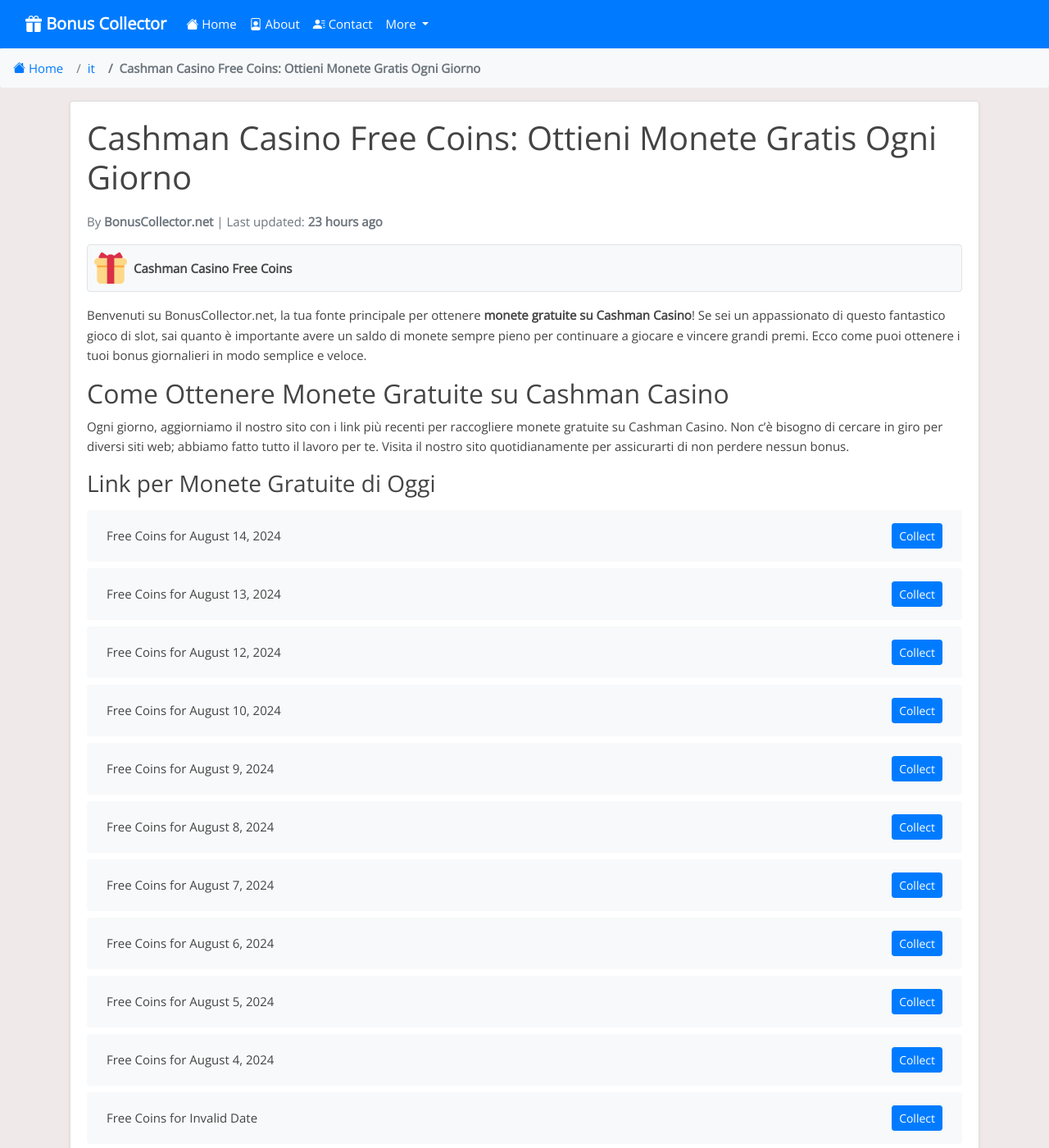
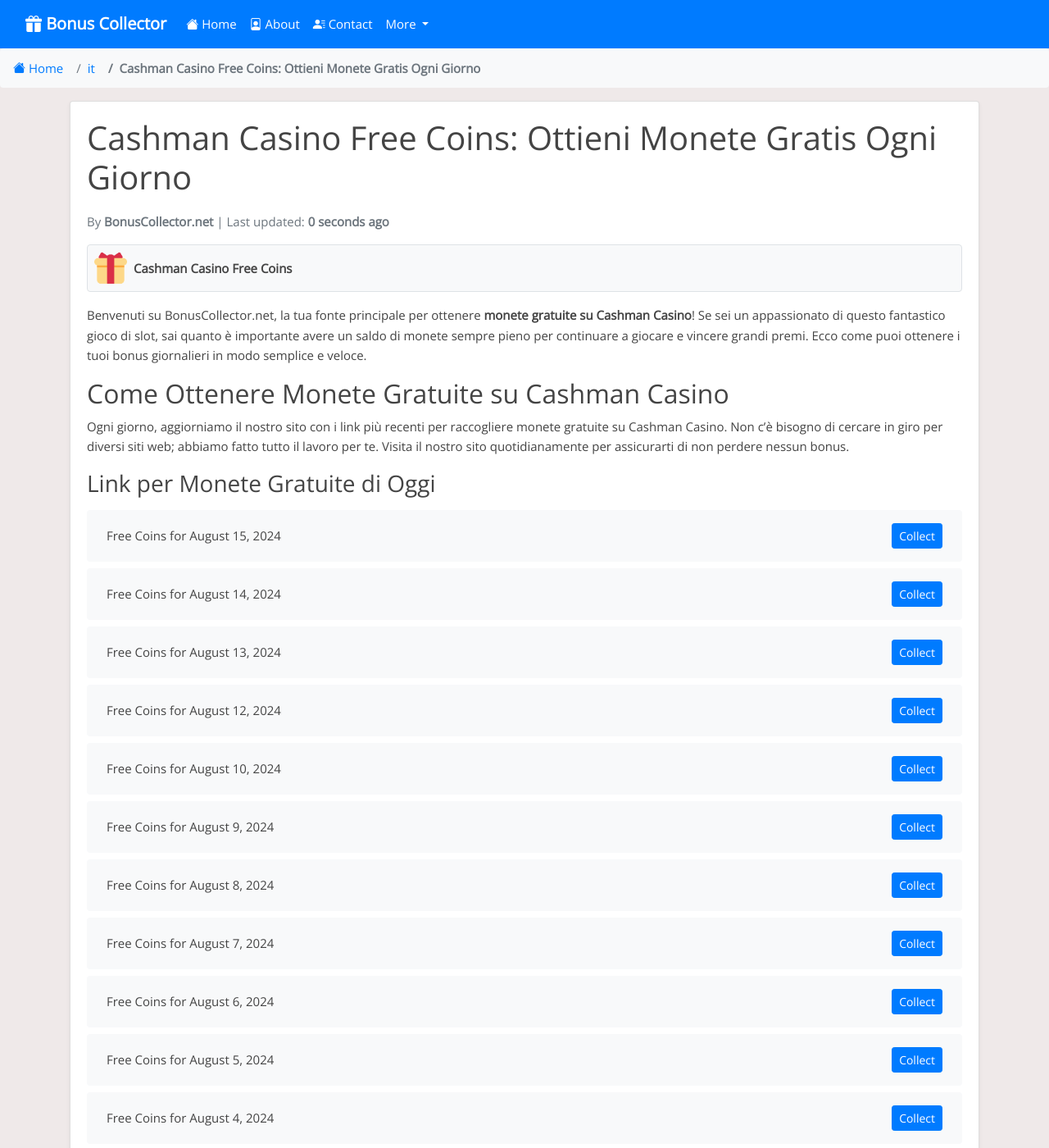
Before and after one commit to Prollad99/bs-net, a Jekyll site: the page built from it/_posts/2024-07-23-cashman-casino.md, in a window 1280 px wide and 1400 px high. Shown: the whole window at 82% size. Built offline with Jekyll 4.4.1, drawn with Linux system fonts in a browser that asks for light colours; nearby versions of some CDN libraries; comment, search, counter and statistics services are not loaded.

Commit message:
Update cashman-casino reward links and last modified date

```diff
--- a/_data/include_files.yml
+++ b/_data/include_files.yml
@@ -41,7 +41,7 @@
   last_modified: 2024-08-15 11:08:03
 
 cashman-casino.html:
-  last_modified: 2024-08-14 14:10:23
+  last_modified: 2024-08-15 14:09:05
 
 pop-slots.html:
   last_modified: 2024-08-15 12:18:50
--- a/_includes/cashman-casino.html
+++ b/_includes/cashman-casino.html
@@ -1,4 +1,8 @@
 <ul class="list-group mt-3 mb-4">
+  <li class="list-group-item d-flex justify-content-between align-items-center">
+    <span>Free Coins for August 15, 2024</span>
+    <a href="https://bit.ly/4cVkVNQ" class="btn btn-primary btn-sm">Collect</a>
+  </li>
   <li class="list-group-item d-flex justify-content-between align-items-center">
     <span>Free Coins for August 14, 2024</span>
     <a href="https://bit.ly/3WCHn8Q" class="btn btn-primary btn-sm">Collect</a>
@@ -395,8 +399,4 @@
     <span>Free Coins for Invalid Date</span>
     <a href="https://bit.ly/49zRoqI" class="btn btn-primary btn-sm">Collect</a>
   </li>
-  <li class="list-group-item d-flex justify-content-between align-items-center">
-    <span>Free Coins for Invalid Date</span>
-    <a href="https://bit.ly/3JmNx5y" class="btn btn-primary btn-sm">Collect</a>
-  </li>
 </ul>
```
Also changed, not shown: links-json/cashman-casino.json (+4 -3 lines).
